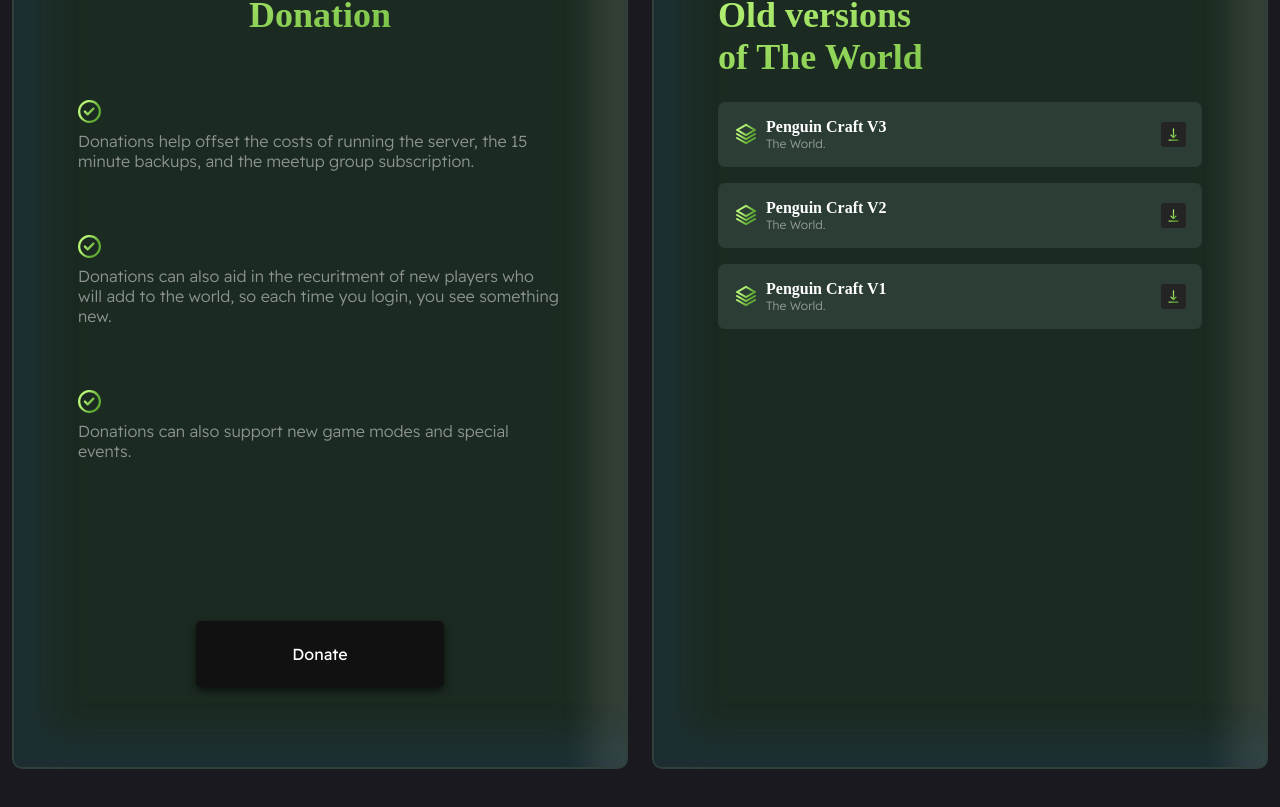
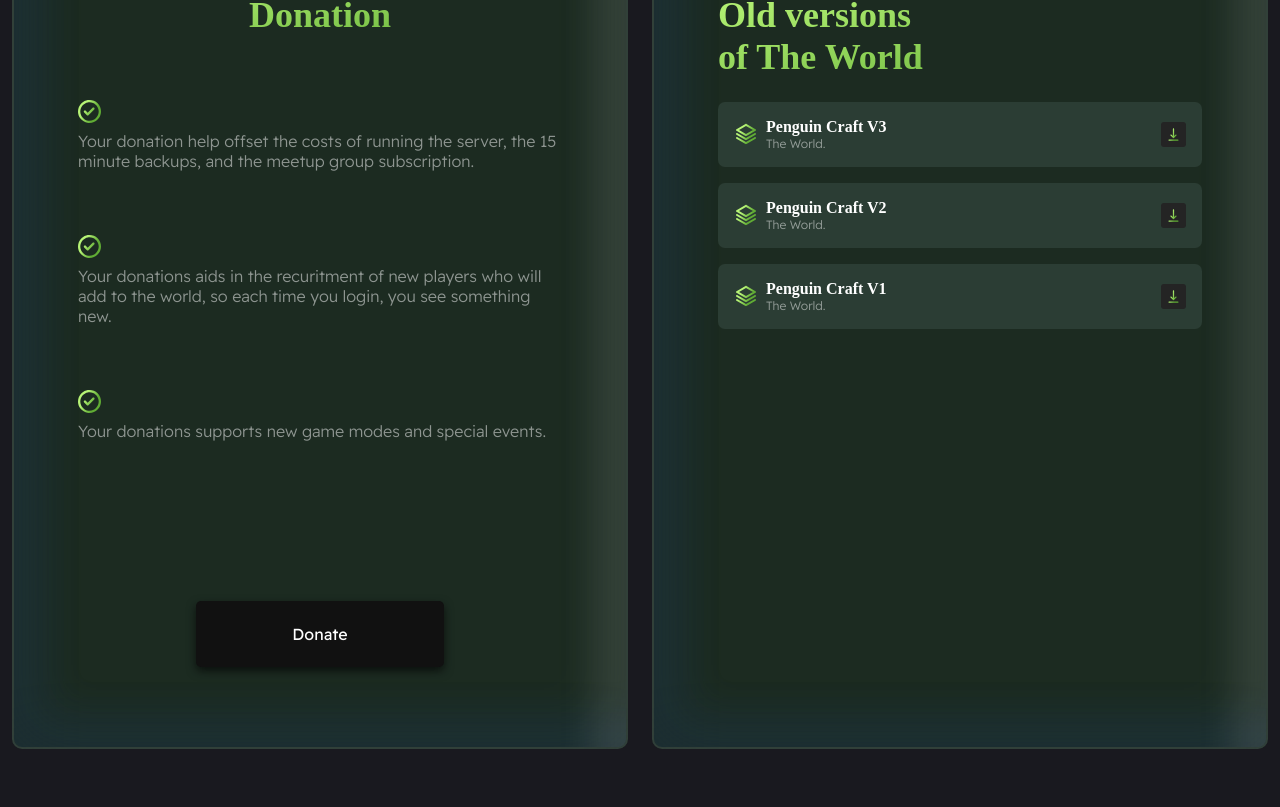
Before and after one commit to dgarvis/somc-club, a React (Vite) app: page / in a window 1280 px wide. Shown: the part 3340-4147 px from the top of the page. Built offline with nearby package versions, Linux system fonts and the light colour scheme; no server answers; the HTML template or start-up script is replaced by a standard one.

Commit message:
Adjusted donation flavor text to put more em of the person.

```diff
--- a/src/Components/Donation/Donation.jsx
+++ b/src/Components/Donation/Donation.jsx
@@ -21,7 +21,7 @@ export const Donation = () => {
                   className="mb-2"
                 />
                 <p className="desc">
-		    Donations help offset the costs of running the server,
+		    Your donation help offset the costs of running the server,
 		    the 15 minute backups, and the meetup group subscription.
                 </p>
               </div>
@@ -34,7 +34,7 @@ export const Donation = () => {
                   className="mb-2"
                 />
                 <p className="desc m-0">
-		    Donations can also aid in the recuritment of new players
+		    Your donations aids in the recuritment of new players
 		    who will add to the world, so each time you login, you see
 		    something new.
                 </p>
@@ -48,7 +48,7 @@ export const Donation = () => {
 			className="mb-2"
                     />
                     <p className="desc m-0">
-			Donations can also support new game modes and special events.
+			Your donations supports new game modes and special events.
                     </p>
 		</div>
 		<a href="https://ko-fi.com/dgarvis" className="text-decoration-none" target="_blank">
```
